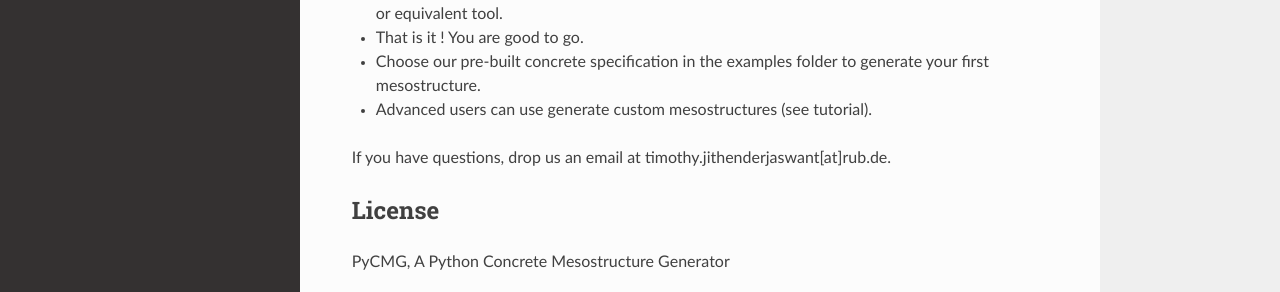
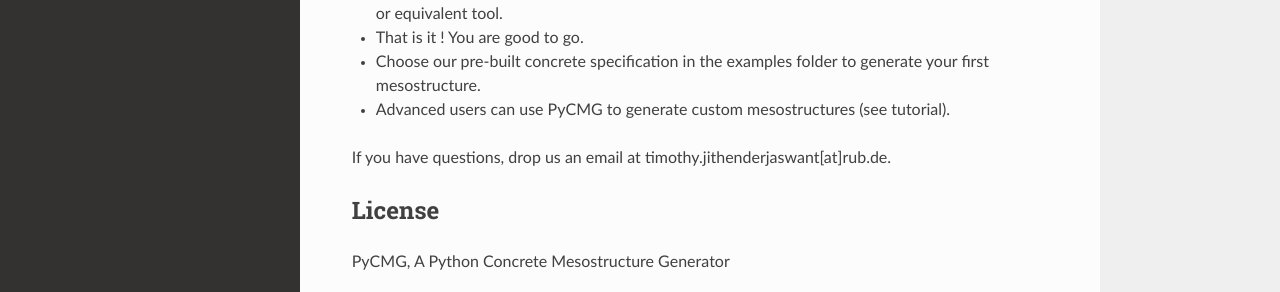
Before and after one commit to jtimo/pycmg, a Sphinx documentation site: the page built from docs/source/installation.rst, in a window 1280 px wide and 1229 px high. Shown: the part 310-602 px from the top of the window. Built offline with Sphinx 7.4.7 and the Read the Docs theme 2.0.0, drawn with Linux system fonts in a browser that asks for light colours; pages that are not in the unit, such as notebooks, are missing from menus.

Commit message:
typo corrected

```diff
--- a/docs/source/installation.rst
+++ b/docs/source/installation.rst
@@ -9,7 +9,7 @@ Installation
 - Install missing third-party packages required for PyCMG using the IDE specific package manager or equivalent tool.
 - That is it ! You are good to go.
 - Choose our pre-built concrete specification in the examples folder to generate your first mesostructure.
-- Advanced users can use generate custom mesostructures (see tutorial).
+- Advanced users can use PyCMG to generate custom mesostructures (see tutorial).
 
 If you have questions, drop us an email at timothy.jithenderjaswant[at]rub.de.
 
```
Also changed, not shown: 1 other file.
